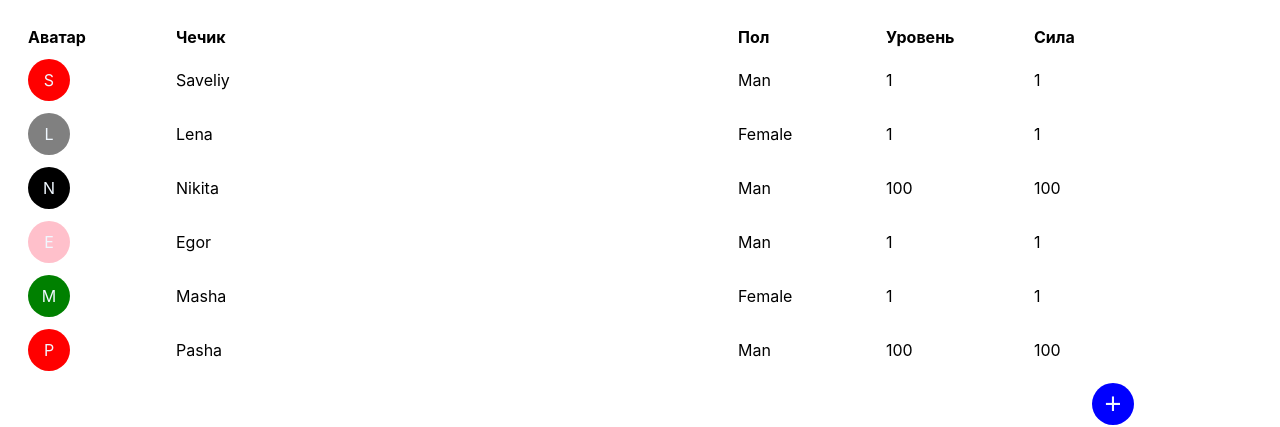
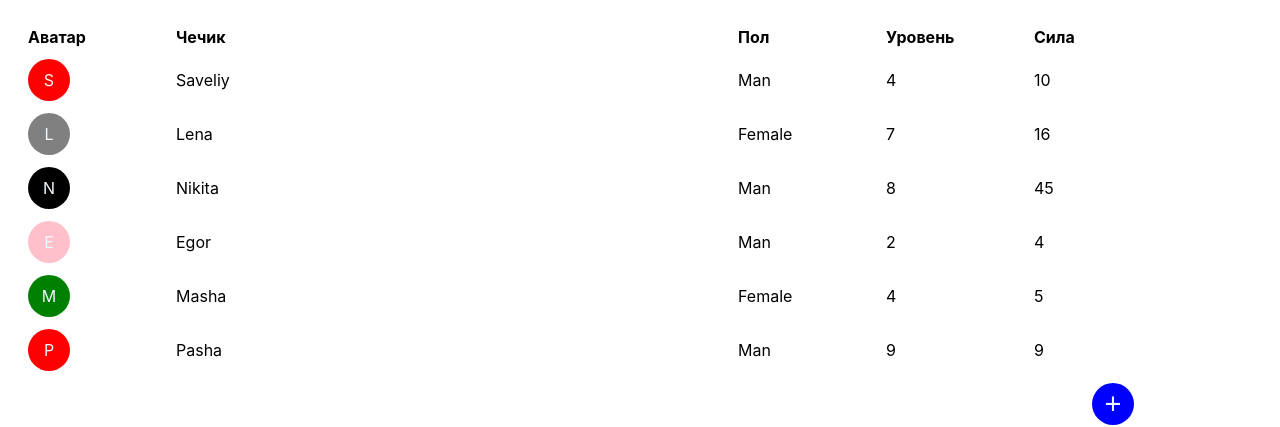
Before and after one commit to gizzSaw/Munchkin-React, a React (Create React App) app: page / in a window 1280 px wide. Shown: the part 131-558 px from the top of the page. Built offline with nearby package versions, Linux system fonts and the light colour scheme.

Commit message:
active user logic

```diff
--- a/src/components/Buttons/RestartButton/RestartButton.jsx
+++ b/src/components/Buttons/RestartButton/RestartButton.jsx
@@ -7,9 +7,19 @@ export function RestartButton({ setPlayers, players }) {
     setPlayers([]);
   };
 
+  const updatePlayrs = () => {
+    players.forEach((player, index) => {
+      console.log("players № ", index + 1, "force", player.force);
+      player.force = 1;
+      player.level = 1;
+    });
+    console.log("updatePlayrs", players);
+    setPlayers([...players]);
+  };
+
   return (
     <>
-      <button className="button header__button_restart" onClick={clearPlayers}>
+      <button className="button header__button_restart" onClick={updatePlayrs}>
         <img src={restartLogo} alt="" />
       </button>
     </>
--- a/src/components/Header/Header.jsx
+++ b/src/components/Header/Header.jsx
@@ -1,4 +1,3 @@
-import React from "react";
 import { RestartButton } from "../Buttons/RestartButton/RestartButton";
 import { DiceButton } from "../Buttons/DiceButton/DiceButton";
 import { SettingsButton } from "../Buttons/SettingsButton/SettingsButton";
--- /dev/null
+++ b/src/components/PlayersList/PlayerCard/PlayerCard.jsx
@@ -0,0 +1,3 @@
+export default function PlayersCard({ name, gender, level, force, color }) {
+  return <div className="player-card">Player Card</div>;
+}
--- a/src/components/PlayersList/PlayerItem/PlayerAvatar/PlayersAvatar.jsx
+++ b/src/components/PlayersList/PlayerItem/PlayerAvatar/PlayersAvatar.jsx
@@ -1,5 +1,3 @@
-import React from "react";
-
 export default function PlayersAvatar({ name, color }) {
   return (
     <div className="player__avatar" style={{ backgroundColor: color }}>
--- a/src/components/PlayersList/PlayerItem/PlayersItem.jsx
+++ b/src/components/PlayersList/PlayerItem/PlayersItem.jsx
@@ -1,9 +1,15 @@
-import React from "react";
 import PlayersAvatar from "./PlayerAvatar/PlayersAvatar";
 
-export default function PlayersItem({ name, gender, level, force, color }) {
+export default function PlayersItem({
+  name,
+  gender,
+  level,
+  force,
+  color,
+  changeActivePlayers,
+}) {
   return (
-    <li className="player">
+    <li className="player" onClick={changeActivePlayers}>
       <PlayersAvatar name={name} color={color} />
       <div className="player__name">{name}</div>
       <div className="player__gender">{gender}</div>
--- a/src/components/PlayersList/PlayersList.jsx
+++ b/src/components/PlayersList/PlayersList.jsx
@@ -1,9 +1,69 @@
+import { useState, useEffect } from "react";
+import PlayersCard from "./PlayerCard/PlayerCard";
 import PlayersItem from "./PlayerItem/PlayersItem";
 import { Form } from "react-router-dom";
 
-export function PlayersList({ players }) {
+export function PlayersList({ players, setPlayers }) {
+  const [active, setActive] = useState(false);
+
+  function isUserActive() {
+    const isActive = findActiveIndex() > -1 ? true : false;
+    return isActive;
+  }
+
+  function findActivePlayer() {
+    //поиск активного элемента
+    return players.find((item) => item.active === true);
+  }
+
+  function findActiveIndex() {
+    //поиск индекса активного элемента
+    return players.indexOf(findActivePlayer());
+  }
+
+  function clearActive() {
+    //иногда нужно будет только убирать текущую активность, не добаляя новую
+    players.forEach((player) => {
+      player.active = false;
+    });
+    setPlayers([...players]);
+  }
+
+  function changeActivePlayers(event) {
+    //удалить старую и добавить новую активность
+    const targetElem = event.target.closest("li"); //closest чтоб не проваливаться вглубь элемента
+    const targetName = targetElem.querySelector(".player__name").innerHTML;
+    const targetPlayer = players.find((item) => item.name === targetName); //по имени находим юзера
+    const targetPlayerIndex = players.indexOf(targetPlayer);
+
+    if (findActiveIndex() === targetPlayerIndex) {
+      clearActive(); //удалили старую
+      setActive(isUserActive());
+      setPlayers([...players]);
+      console.log("совпало", active, players);
+    } else {
+      clearActive(); //удалили старую и добавить новую
+      targetPlayer.active = true;
+      players[targetPlayerIndex] = targetPlayer;
+      setPlayers([...players]);
+      setActive(isUserActive());
+      console.log("не совпало", active, players);
+    }
+    //console.log("active", active);
+    //console.log(targetPlayer);
+  }
+
   return (
     <div className="container">
+      {active && (
+        <>
+          <PlayersCard />
+          <h2>{findActivePlayer().name}</h2>
+          <p>Уровень {findActivePlayer().level}</p>
+          <p>Сила {findActivePlayer().force}</p>
+        </>
+      )}
+
       <div className="players">
         <ul className="players__list">
           <li className="player">
@@ -13,15 +73,17 @@ export function PlayersList({ players }) {
             <div className="players__column-name">Уровень</div>
             <div className="players__column-name">Сила</div>
           </li>
-          {players.map((item) => {
+          {players.map((player) => {
             return (
               <PlayersItem
                 key={Math.random()}
-                name={item.name}
-                gender={item.gender}
-                level={item.level}
-                force={item.force}
-                color={item.color}
+                name={player.name}
+                gender={player.gender}
+                level={player.level}
+                force={player.force}
+                color={player.color}
+                active={player.active}
+                changeActivePlayers={changeActivePlayers}
               />
             );
           })}
--- a/src/pages/NewMunchkin.jsx
+++ b/src/pages/NewMunchkin.jsx
@@ -7,8 +7,8 @@ import { Form } from "react-router-dom";
 import { Outlet, Link } from "react-router-dom";
 
 export default function NewMunchkin({ setPlayers, players }) {
-  const [name, setName] = useState("Sa");
-  const [gender, setGender] = useState("Male");
+  const [name, setName] = useState("Unknown Looser");
+  const [gender, setGender] = useState("Unknown gender");
 
   const addPlayer = (name, gender) => {
     //console.log(document.querySelector(".new-munchkin__input_gender input"));
--- a/src/state/playersList.js
+++ b/src/state/playersList.js
@@ -2,71 +2,51 @@ let playersList = [
     {
         name: "Saveliy",
         gender: "Man",
-        level: 1,
-        force: 1,
-        color: "red"
+        level: 4,
+        force: 10,
+        color: "red",
+        active: false
     },
     {
         name: "Lena",
         gender: "Female",
-        level: 1,
-        force: 1,
-        color: "grey"
+        level: 7,
+        force: 16,
+        color: "grey",
+        active: false
     },
     {
         name: "Nikita",
         gender: "Man",
-        level: 100,
-        force: 100,
-        color: "black"
-
+        level: 8,
+        force: 45,
+        color: "black",
+        active: false
     },
     {
         name: "Egor",
         gender: "Man",
-        level: 1,
-        force: 1,
-        color: "pink"
+        level: 2,
+        force: 4,
+        color: "pink",
+        active: false
     },
     {
         name: "Masha",
         gender: "Female",
-        level: 1,
-        force: 1,
-        color: "green"
+        level: 4,
+        force: 5,
+        color: "green",
+        active: false
     },
     {
         name: "Pasha",
         gender: "Man",
-        level: 100,
-        force: 100,
-        color: "red"
+        level: 9,
+        force: 9,
+        color: "red",
+        active: false
     },
 ]
 
-
 export default playersList
-
-// const addButton = document.querySelector('.players__add-button')
-// const playersListElement = document.querySelector('.players__list')
-
-// addButton.addEventListener('click', addPlayer)
-
-
-// playersList.map((item) => {
-//     playersListElement.innerHTML +=
-//     `
-//         <li class="player">
-//         <div class="player__avatar" style="background-color: ${item.color};">${item.name.slice(0,1)}</div>
-//         <div class="player__name">${item.name}</div>
-//         <div class="player__gender">${item.gender}</div>
-//         <div class="player__level">${item.level}</div>
-//         <div class="player__force">${item.force}</div>
-//         </li>
-//     `
-// })
-
-
-// function addPlayer() {
-
-// }
```
